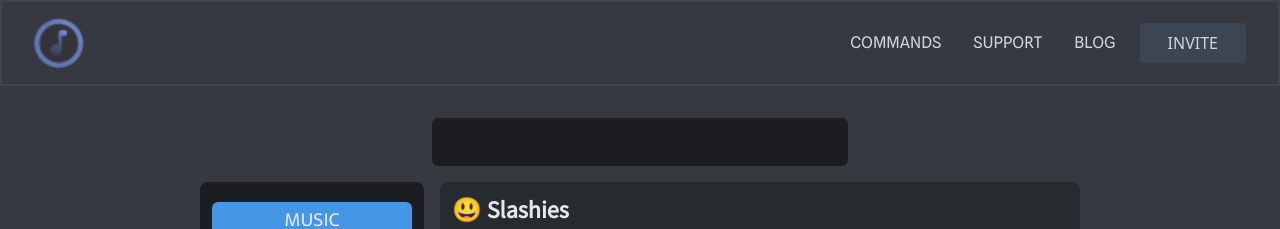
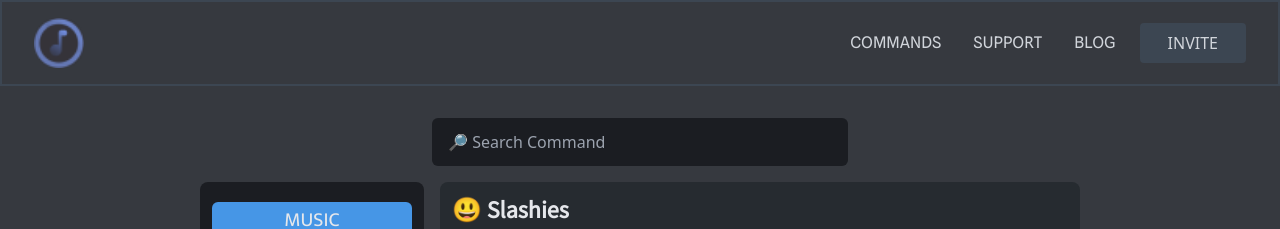
Before and after one commit to overtunes-bot/Overtunes---Website-Next, a Next.js app: page /commands in a window 1280 px wide. Shown: the top 229 px of the page. Built offline with nearby package versions, Linux system fonts and the light colour scheme; no server answers.

Commit message:
feat: add search feature

```diff
--- a/pages/commands.js
+++ b/pages/commands.js
@@ -71,6 +71,21 @@ export default function Commands() {
         }
     }
 
+    function search(e) {
+        if (e.target.value === "") {
+            changeCommand('music')
+            return
+        }
+        let search = e.target.value.toLowerCase()
+        let filtered = []
+        listCommand.map(x => {
+            if (x.name.toLowerCase().includes(search)) {
+                filtered.push(makeJsx(x.name, x.description))
+            }
+        })
+        setCommand(filtered)
+    }
+
 
     return (
         <>
@@ -86,7 +101,7 @@ export default function Commands() {
 
             <section className='p-8 md:px-20 lg:px-32 xl:px-48 flex flex-col'>
                 <div className='px-2 md:px-40 lg:px-60'>
-                    <div className='bg-[#1b1d22] h-10  md:h-12 w-full rounded-md'></div>
+                    <input onInput={search} type={'text'} placeholder={'🔎 Search Command'} className='bg-[#1b1d22] text-gray-200/90 px-4 py-1 focus:outline-none h-10  md:h-12 w-full rounded-md'></input>
                 </div>
 
                 <div className='flex flex-col md:flex-row'>
```
